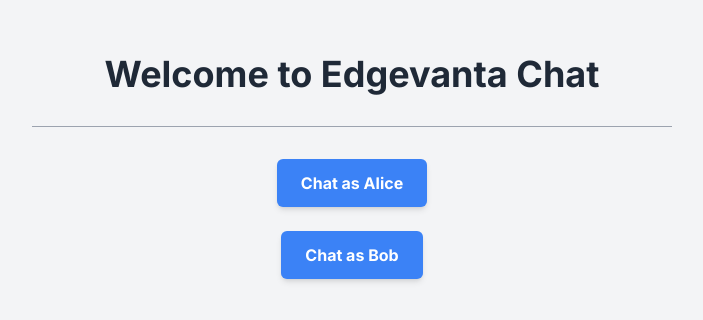
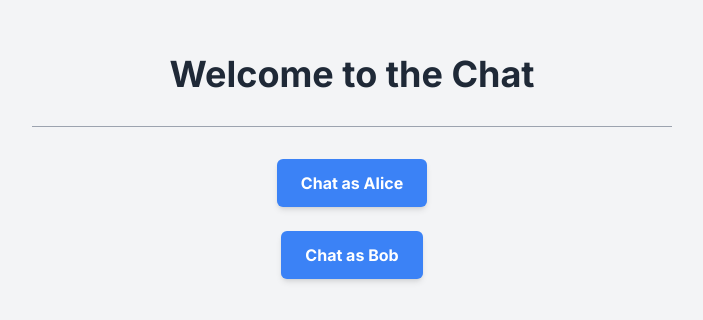
Before and after one commit to KevSchroeder/messenger-app, a Next.js app: page / in a window 1280 px wide. Shown: the part 234-554 px from the top of the page, without its empty margins (288-991 px from the left). Built offline with nearby package versions, Linux system fonts and the light colour scheme; no server answers.

Commit message:
updated style

```diff
--- a/app/App.tsx
+++ b/app/App.tsx
@@ -29,9 +29,9 @@ const ChatApp = ( { user }: ChatAppProps ) => {
     }, [messages]);
 
     return (
-        <main className="container mx-auto px-4 py-8">
-    <h1 className="text-3xl font-bold mb-4 text-center text-blue-600">Edgevanta Chat App</h1>
-    <p className="text-center text-gray-700 mb-4">You are chatting as <strong className="text-blue-700">{user}</strong></p>
+        <main className="container mx-auto px-4 py-12 bg-gray-500">
+    <h1 className="text-3xl font-bold mb-4 text-center text-sky-300"> Chat App</h1>
+    <p className="text-center text-white-700 mb-4">You are chatting as <strong className="text-sky-300">{user}</strong></p>
     <ul className="space-y-4">
         {messages?.map((message) => (
             <li key={message._id} className={`flex items-center space-x-2 ${message.user === user ? "bg-sky-500 rounded-lg p-4" : "bg-gray-100 rounded-lg p-4"}`}>
--- a/app/page.tsx
+++ b/app/page.tsx
@@ -3,7 +3,7 @@ import Link from 'next/link';
 export default function Home() {
     return (
         <div className="min-h-screen flex flex-col items-center justify-center bg-gray-100">
-            <h1 className="text-4xl font-bold mb-8 text-center text-gray-800">Welcome to Edgevanta Chat</h1>
+            <h1 className="text-4xl font-bold mb-8 text-center text-gray-800">Welcome to the Chat</h1>
             <hr className="w-1/2 border-gray-400 mb-8" />
             <div className="flex flex-col items-center space-y-6">
                 <Link href="/alice">
```
